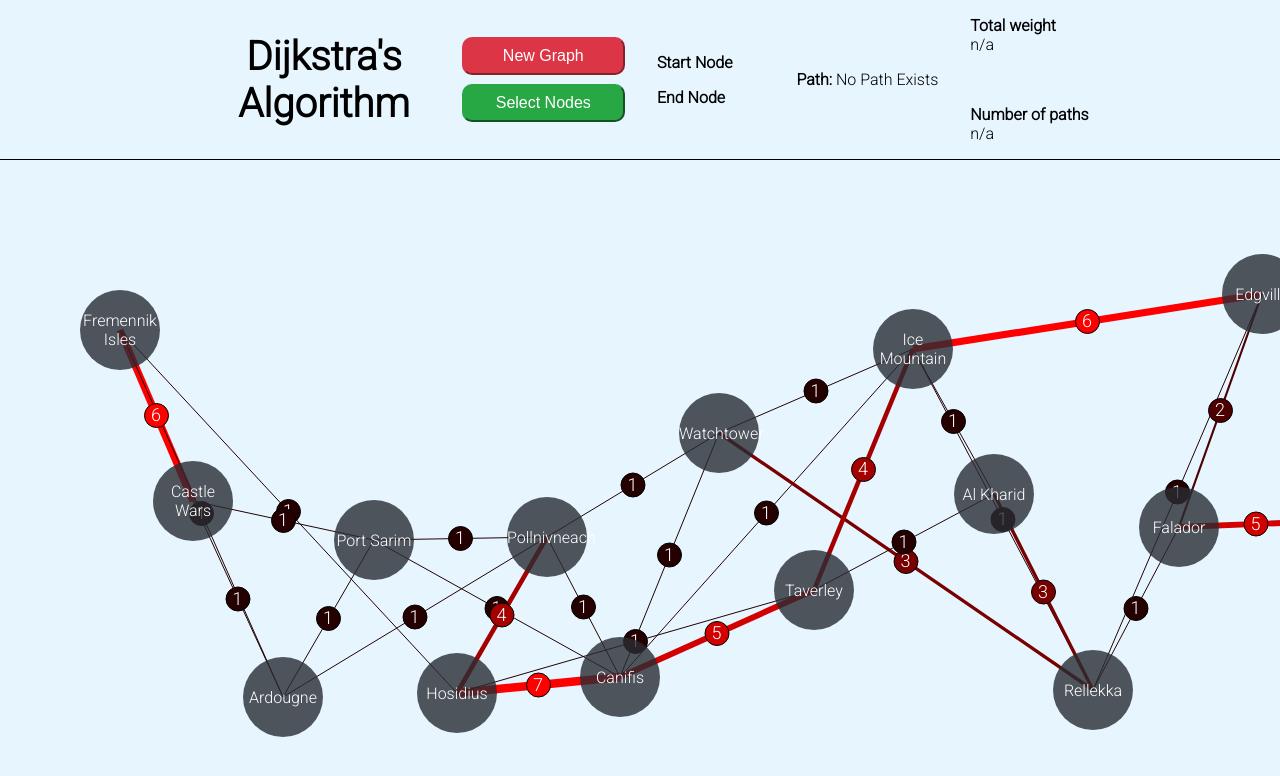
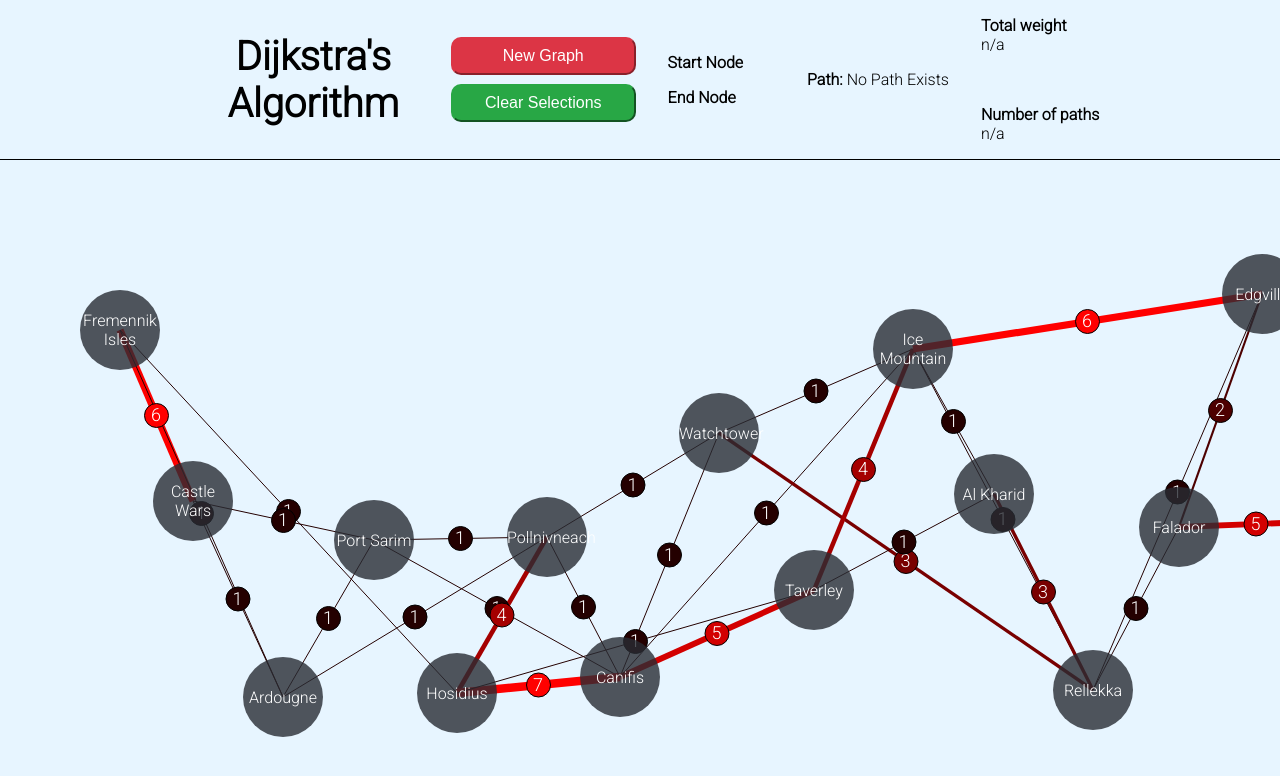
Before and after one commit to rscarbel/dijkstras-algorithm, a React (Create React App) app: page / in a window 1280 px wide. Shown: the top 776 px of the page. Built offline with nearby package versions, Linux system fonts and the light colour scheme.

Commit message:
removed restriction that you had to press button

```diff
--- a/src/App.js
+++ b/src/App.js
@@ -8,14 +8,15 @@ import verticalLocations from './scripts/verticalLocations';
 import horizontalLocations from './scripts/horizontalLocations';
 
 let graph = randomGraph();
+let fullPath = []
 
 function App() {
   let nodeAmount = Object.keys(graph.nodes).length
 
   const reloadGraph = () => {
     graph = randomGraph();
+    fullPath = []
     nodeAmount = Object.keys(graph.nodes).length;
-    setSelectionMode(false)
 
     generateVerticalCoordinates(nodeAmount);
     generateHorizontalCoordinates(nodeAmount);
@@ -23,10 +24,8 @@ function App() {
   };
 
   const newPathing = () => {
-
     setStartNode('')
     setEndNode('')
-
     shortestPath = DijkstrasAlorithm(graph,'','');
     setPath(null);
   }
@@ -49,8 +48,6 @@ function App() {
       setPath(shortestPath[0]);
   }
 
-  const [selectionMode, setSelectionMode] = useState(false);
-
   const [verticalCoordinates, setVerticalCoordinates] = useState(verticalLocations(nodeAmount));
 
   const generateVerticalCoordinates = () => {
@@ -64,13 +61,11 @@ function App() {
     setHorizontalCoordinates(horizontalLocations(nodeAmount))
   };
 
-  const toggleSelectionMode = (start,end) => {
-    setSelectionMode(!selectionMode);
-    if (!selectionMode) {
-      setPath('')
-      setStartNode('');
-      setEndNode('');
-    }
+  const clearSelections = (start,end) => {
+    fullPath = []
+    setPath('')
+    setStartNode('');
+    setEndNode('');
   }
 
   const [path, setPath] = useState(null)
@@ -79,8 +74,7 @@ function App() {
     <div className="App">
       <TopBar
         startNode={startNode}
-        selectionMode={selectionMode}
-        toggleSelectionMode={toggleSelectionMode}
+        clearSelections={clearSelections}
         endNode={endNode}
         path={path}
         reloadAction={reloadGraph}
@@ -91,8 +85,7 @@ function App() {
         path={path}
         verticalLocations={verticalCoordinates}
         horizontalLocations={horizontalCoordinates}
-        selectionMode={selectionMode}
-        toggleSelectionMode={toggleSelectionMode}
+        clearSelections={clearSelections}
         startNode={startNode}
         endNode={endNode}
         selectStartNode={selectStartNode}
--- a/src/components/GraphDisplay.js
+++ b/src/components/GraphDisplay.js
@@ -5,8 +5,7 @@ const GraphDisplay = ({
   verticalLocations,
   horizontalLocations,
   displayedGraph,
-  selectionMode,
-  toggleSelectionMode,
+  clearSelections,
   selectStartNode,
   selectEndNode,
   endNode,
@@ -27,8 +26,7 @@ const GraphDisplay = ({
     {nodes.forEach(e => {
 
       domNodes.push(<Node
-        selectionMode={selectionMode}
-        toggleSelectionMode={toggleSelectionMode}
+        clearSelections={clearSelections}
         selectStartNode={selectStartNode}
         selectEndNode={selectEndNode}
         endNode={endNode}
@@ -76,7 +74,6 @@ const GraphDisplay = ({
 
               lines.push(<Line
                 key={`${startingX},${endingX}`}
-                selectionMode={selectionMode}
                 startingX={startingX}
                 isPartOfPath={isPartOfPath}
                 startingY={startingY}
--- a/src/components/Line.js
+++ b/src/components/Line.js
@@ -5,7 +5,6 @@ const Line = ({startingX,
     width,
     weight,
     isPartOfPath,
-    selectionMode
   }) => {
 
   let rgbVal = width * 36;
@@ -39,8 +38,8 @@ const Line = ({startingX,
       <line
       style={lineStyle}
       fill='none'
-      stroke={isPartOfPath && !selectionMode ? '#6CA644' : `rgb(${rgbVal},0,0)`}
-      strokeWidth={isPartOfPath && !selectionMode ? '8px' : width}
+      stroke={isPartOfPath ? '#6CA644' : `rgb(${rgbVal},0,0)`}
+      strokeWidth={isPartOfPath ? '8px' : width}
       x1={startingX}
       y1={startingY}
       x2={endingX}
@@ -61,7 +60,7 @@ const Line = ({startingX,
       cx={(endingX + startingX)/2}
       cy={(endingY + startingY)/2}
       r='12px'
-      fill={isPartOfPath && !selectionMode ? '#6CA644' : `rgb(${rgbVal},0,0)`}
+      fill={isPartOfPath ? '#6CA644' : `rgb(${rgbVal},0,0)`}
       stroke='#000000'/>
 
       <text
--- a/src/components/Node.js
+++ b/src/components/Node.js
@@ -2,8 +2,7 @@ const Node = ({
   name,
   x,
   y,
-  selectionMode,
-  toggleSelectionMode,
+  clearSelections,
   selectStartNode,
   selectEndNode,
   startNode,
@@ -39,12 +38,11 @@ const Node = ({
   }
 
   const applyNodeSelection = () => {
-    if (selectionMode) {
+    if (true) {
       if (!startNode) {
         selectStartNode(name);
       } else {
         selectEndNode(name);
-        toggleSelectionMode(startNode,name);
       }
     }
   }
--- a/src/components/TopBar.js
+++ b/src/components/TopBar.js
@@ -49,8 +49,7 @@ const TopBar = ({
   startNode,
   endNode,
   path,
-  toggleSelectionMode,
-  selectionMode
+  clearSelections,
   }) => {
 
   return <div style={componentStyle}>
@@ -59,7 +58,7 @@ const TopBar = ({
     <div style={{display:'flex',flexWrap:'wrap',flexDirection: 'column',alignContent: 'space-around', justifyContent: 'space-around'}}>
       <button onClick={reloadAction} style={newGraphButton}>New Graph</button>
 
-      <button onClick={!selectionMode ? toggleSelectionMode : () => ''} style={selectButton}>Select Nodes</button>
+      <button onClick={true ? clearSelections : () => ''} style={selectButton}>Clear Selections</button>
     </div>
 
     <div style={textStyle}>
```
